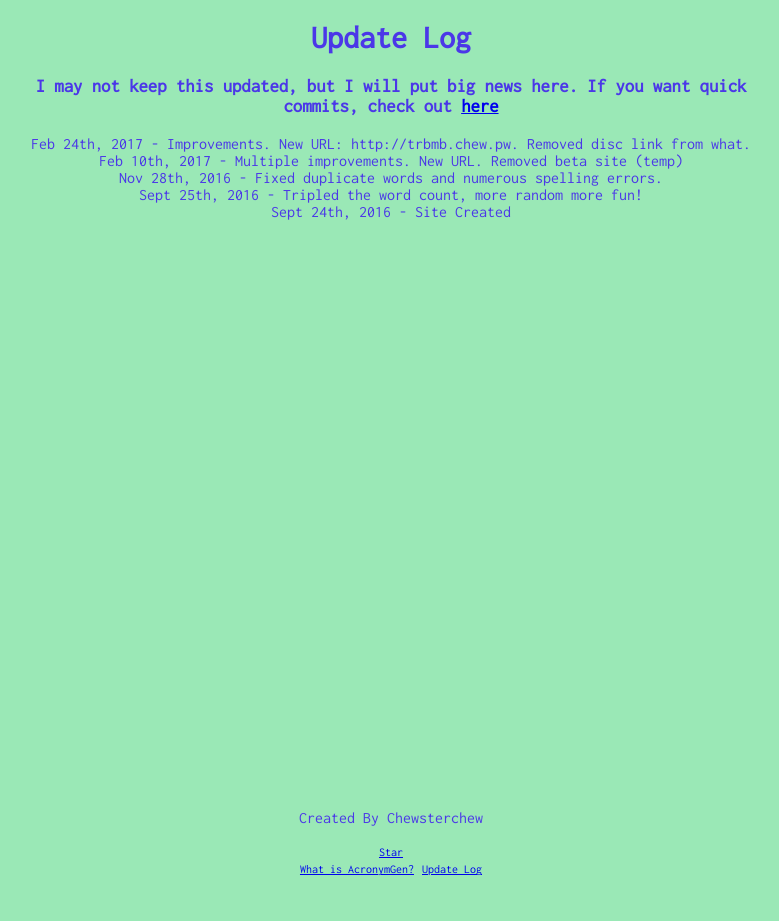
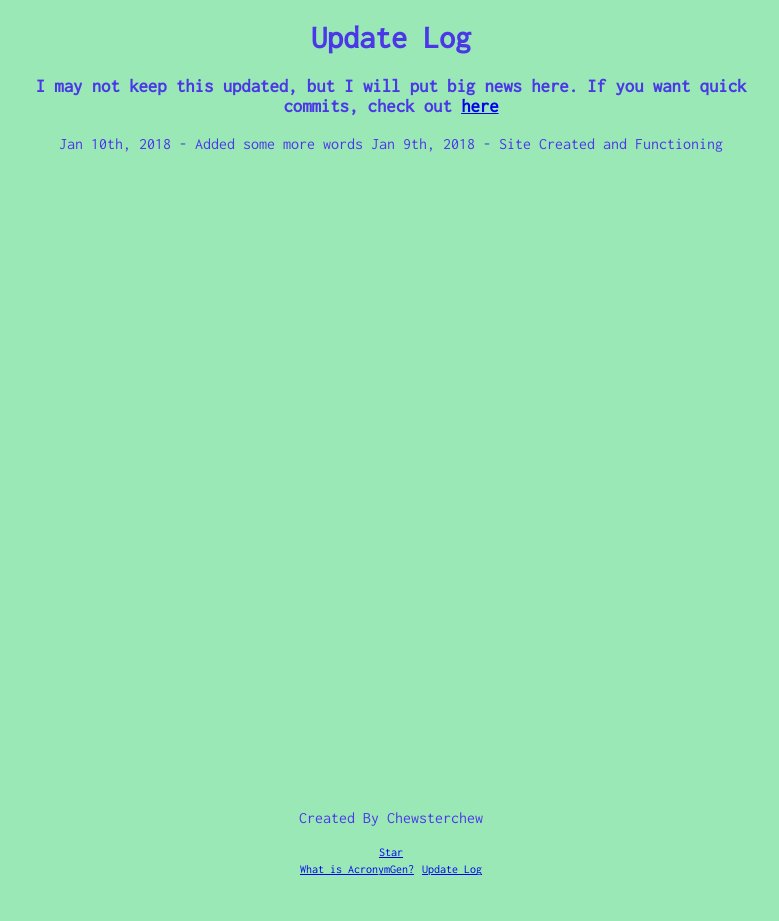
Before and after one commit to Chew/AcronymGenerator, a Jekyll site: the page built from updatelog.md, in a window 1280 px wide. Shown: the whole page, without its empty margins (249-1028 px from the left). Built offline with Jekyll 4.4.1, drawn with Linux system fonts in a browser that asks for light colours.

Commit message:
Updated the changelog

```diff
--- a/updatelog.md
+++ b/updatelog.md
@@ -3,10 +3,7 @@ layout: info
 title: Update Log
 ---
 
-### I may not keep this updated, but I will put big news here. If you want quick commits, check out [here](https://github.com/Chewsterchew/TRBMB-Gen/commits/master)
+### I may not keep this updated, but I will put big news here. If you want quick commits, check out [here](https://github.com/Chewsterchew/AcronymGenerator/commits/master)
 
-Feb 24th, 2017 - Improvements. New URL: http://trbmb.chew.pw. Removed disc link from what.<br/>
-Feb 10th, 2017 - Multiple improvements. New URL. Removed beta site (temp)<br/>
-Nov 28th, 2016 - Fixed duplicate words and numerous spelling errors.<br/>
-Sept 25th, 2016 - Tripled the word count, more random more fun!<br/>
-Sept 24th, 2016 - Site Created
+Jan 10th, 2018 - Added some more words
+Jan 9th, 2018 - Site Created and Functioning
```
